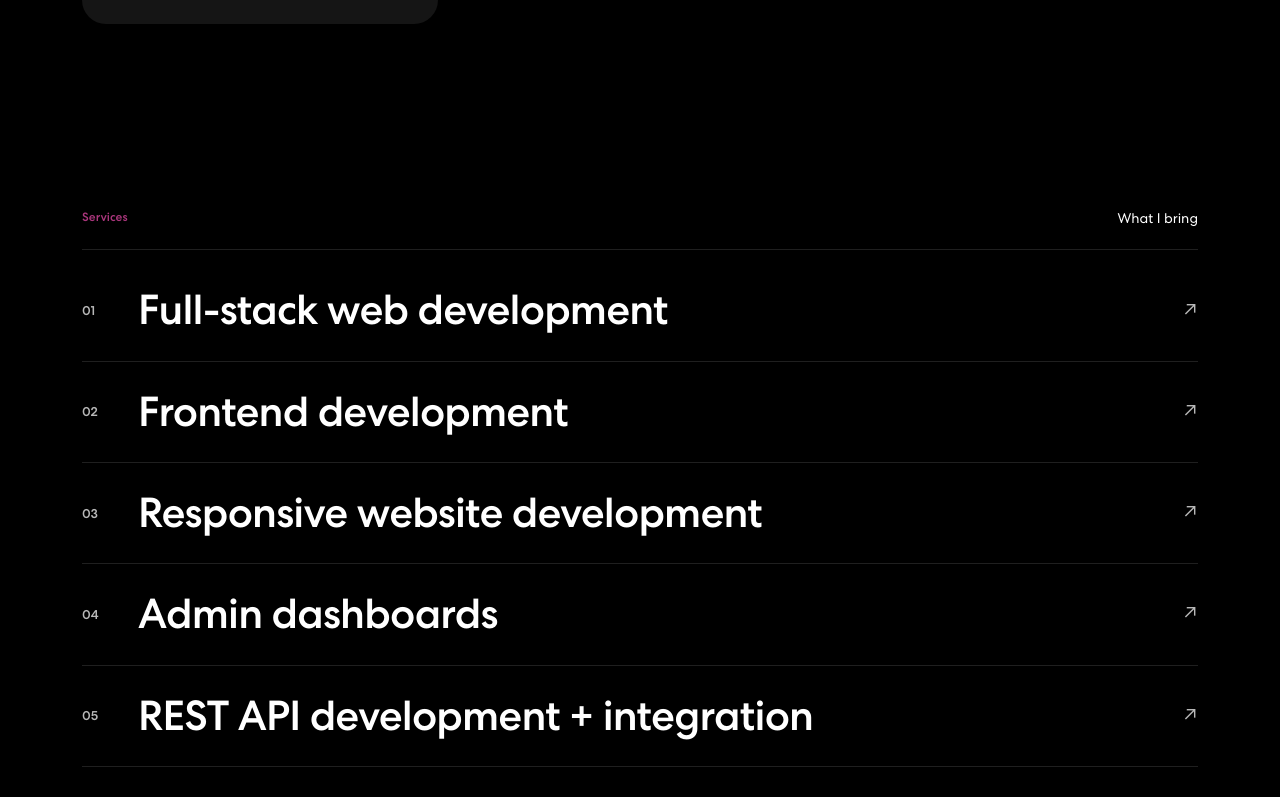
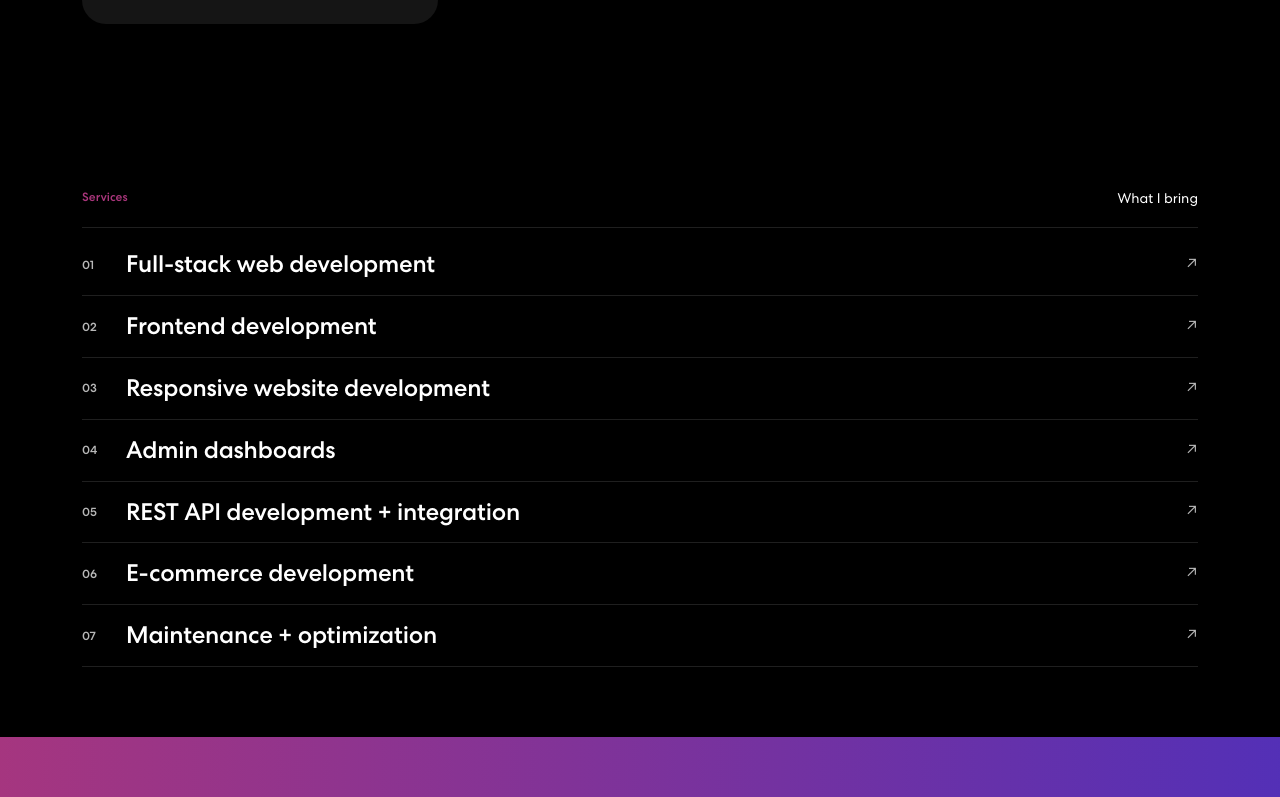
Before and after one commit to Maryamalkurd/frontPages_portfolio-, a React (Create React App) app: page / in a window 1280 px wide. Shown: the part 4503-5300 px from the top of the page. Built offline with nearby package versions, Linux system fonts and the light colour scheme.

Commit message:
Add files via upload

```diff
--- a/src/App.css
+++ b/src/App.css
@@ -1225,9 +1225,9 @@ nav.navbar a.navbar-brand.brand-name {
 .bring {
   background: #000;
   color: #fff;
-  padding: 80px 0 90px;
-}
-.bring .about-head { margin-bottom: 10px; }
+  padding: 60px 0 70px;
+}
+.bring .about-head { margin-bottom: 6px; padding-bottom: 18px; }
 .bring-list {
   list-style: none;
   margin: 0;
@@ -1236,32 +1236,31 @@ nav.navbar a.navbar-brand.brand-name {
 .bring-row {
   display: flex;
   align-items: center;
-  gap: 28px;
-  padding: 26px 0;
+  gap: 20px;
+  padding: 16px 0;
   border-bottom: 1px solid rgba(255, 255, 255, 0.12);
   color: #fff;
   text-decoration: none;
   transition: padding-left 0.3s ease-in-out;
 }
 .bring-row:hover {
-  padding-left: 14px;
+  padding-left: 12px;
   color: #fff;
 }
 .bring-num {
-  min-width: 28px;
-  font-family: var(--font-main);
-  font-size: 13px;
+  min-width: 24px;
+  font-size: 12px;
   color: #b8b8b8;
 }
 .bring-title {
   flex: 1;
-  font-size: clamp(22px, 3.4vw, 42px);
+  font-size: clamp(17px, 2vw, 24px);
   font-weight: 500;
-  letter-spacing: -0.02em;
-  line-height: 1.15;
+  letter-spacing: -0.01em;
+  line-height: 1.2;
 }
 .bring-arrow {
-  font-size: 20px;
+  font-size: 16px;
   color: #b8b8b8;
   transition: color 0.3s ease-in-out, transform 0.3s ease-in-out;
 }
@@ -1270,9 +1269,8 @@ nav.navbar a.navbar-brand.brand-name {
   transform: translate(3px, -3px);
 }
 @media (max-width: 767px) {
-  .bring-row { gap: 16px; padding: 20px 0; }
-}
-
+  .bring-row { gap: 14px; padding: 14px 0; }
+}
 
 /************ Unified typography ************/
 body,
```
